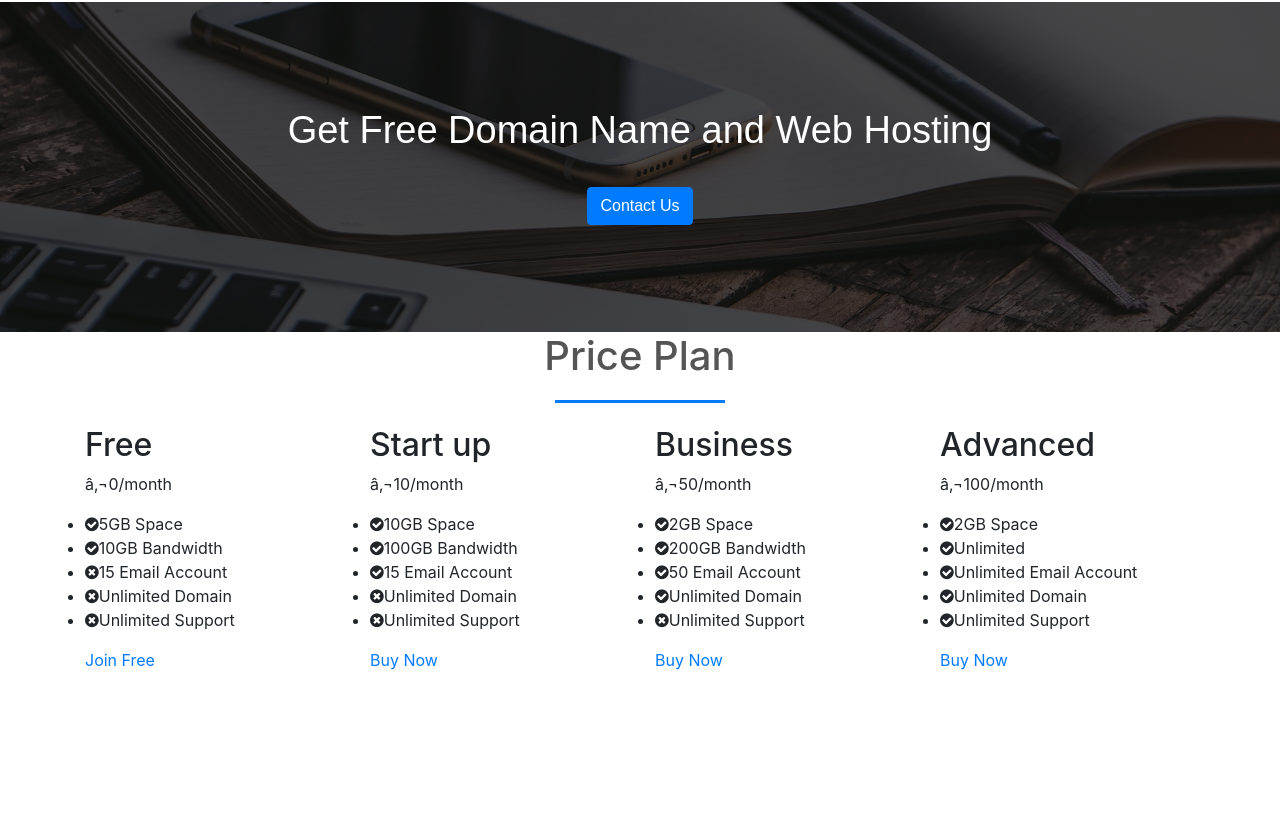
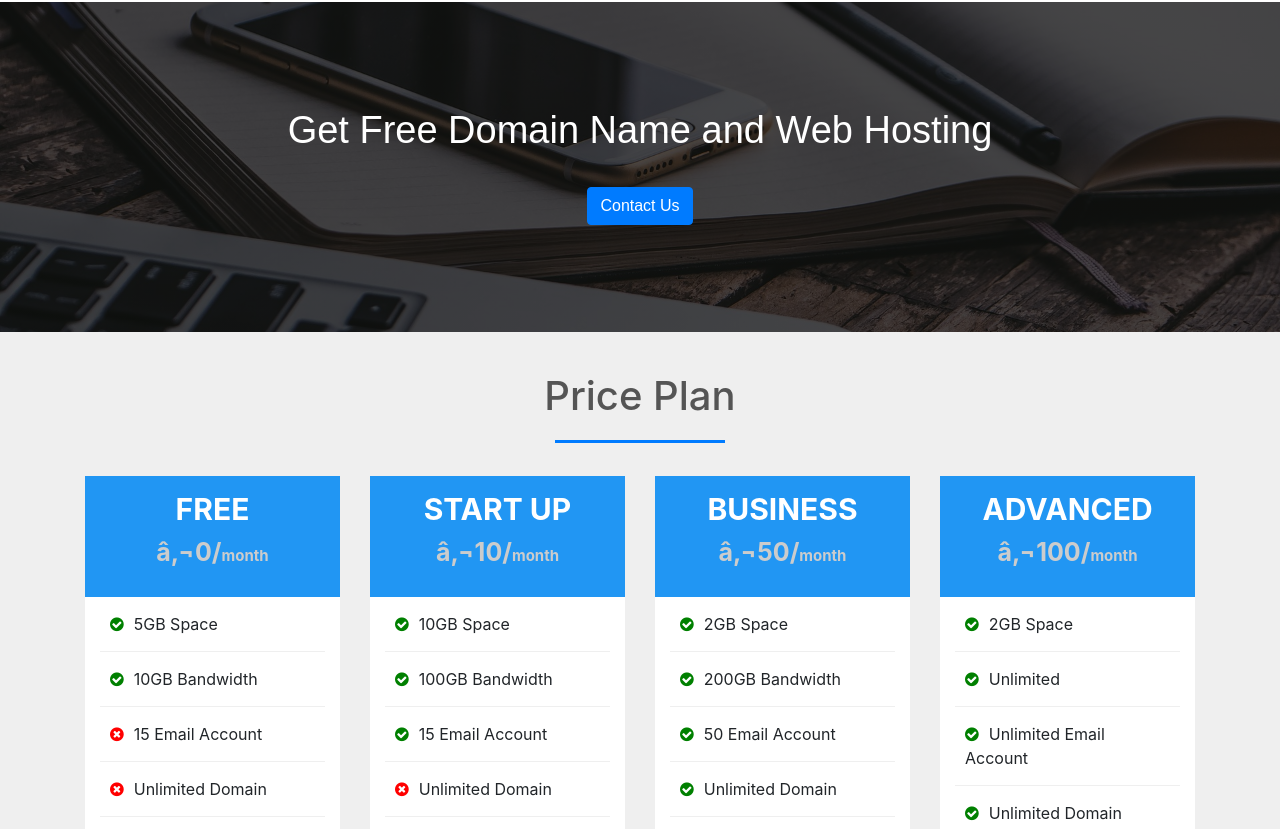
Before and after one commit to AissaDev/ProWebsite, a plain HTML site: page index.html in a window 1280 px wide. Shown: the part 1971-2800 px from the top of the page. Before the commit the page ends 2643 px from the top, so only its background shows below. Drawn offline with nearby package versions, Linux system fonts and the light colour scheme.

Commit message:
Ajout CSS PRICE SECTION

```diff
--- a/style.css
+++ b/style.css
@@ -253,3 +253,105 @@ h1::after
      font-family: sans-serif;
      font-size: 38px;
 }
+/* --------------------Price Plans------------------------*/
+#price
+{
+    padding: 40px 0;
+    background: #efefef;
+}
+.single-price
+{
+    margin: 10px auto;
+    display: inline;
+    float: left;
+    width: 100%;
+    background-color: #fff;
+    transition: 0.5s;
+}
+.single-price:hover{
+    box-shadow: 0 2px 20px #333;
+}
+.price-head
+{
+    background-color: #2196f3;
+    display: inline;
+    float: left;
+    padding: 10px 5px;
+    text-align: center;
+    width: 100%;
+}
+.price-head h2
+{
+    color: #fff;
+    font-size: 30px;
+    font-weight: bold;
+    margin-bottom: 5px;
+    padding: 5px;
+    text-transform: uppercase;
+}
+.price-head p
+{
+    font-size: 25px;
+    color: #ccc;
+    font-weight: bold;
+    line-height: 30px;
+}
+#price span
+{
+    font-size: 15px;
+}
+.price-content
+{
+    display: inline;
+    float: left;
+    width: 100%;
+    padding: 0 15px;
+}
+.price-content ul li
+{
+    border-bottom: 1px solid #efefef;
+    padding: 15px 10px;
+    list-style: none;
+}
+ul li:last-child
+{
+    border: none;
+}
+.fa-check-circle
+{
+    color: green;
+    margin-right: 10px;
+    font-size: 20px;
+}
+.fa-times-circle
+{
+    color:red;
+    margin-right: 10px;
+    font-size: 20px;
+}
+.price-button
+{
+    display: inline;
+    float: left;
+    padding: 15px 15px 30px;
+    text-align: center;
+    width: 100%;
+}
+.buy-btn
+{
+    background-color: #2196f3;
+    border-radius: 3px;
+    display: inline-block;
+    font-size: 18px;
+    padding: 15px 50px;
+    transition: 0.5s;
+}
+.buy-btn:hover{
+    border-color: 1px solid #fff;
+    background-color: #3f51b5;
+}
+a
+{
+    text-decoration: none !important;
+    color: #fff !important;
+}
```
